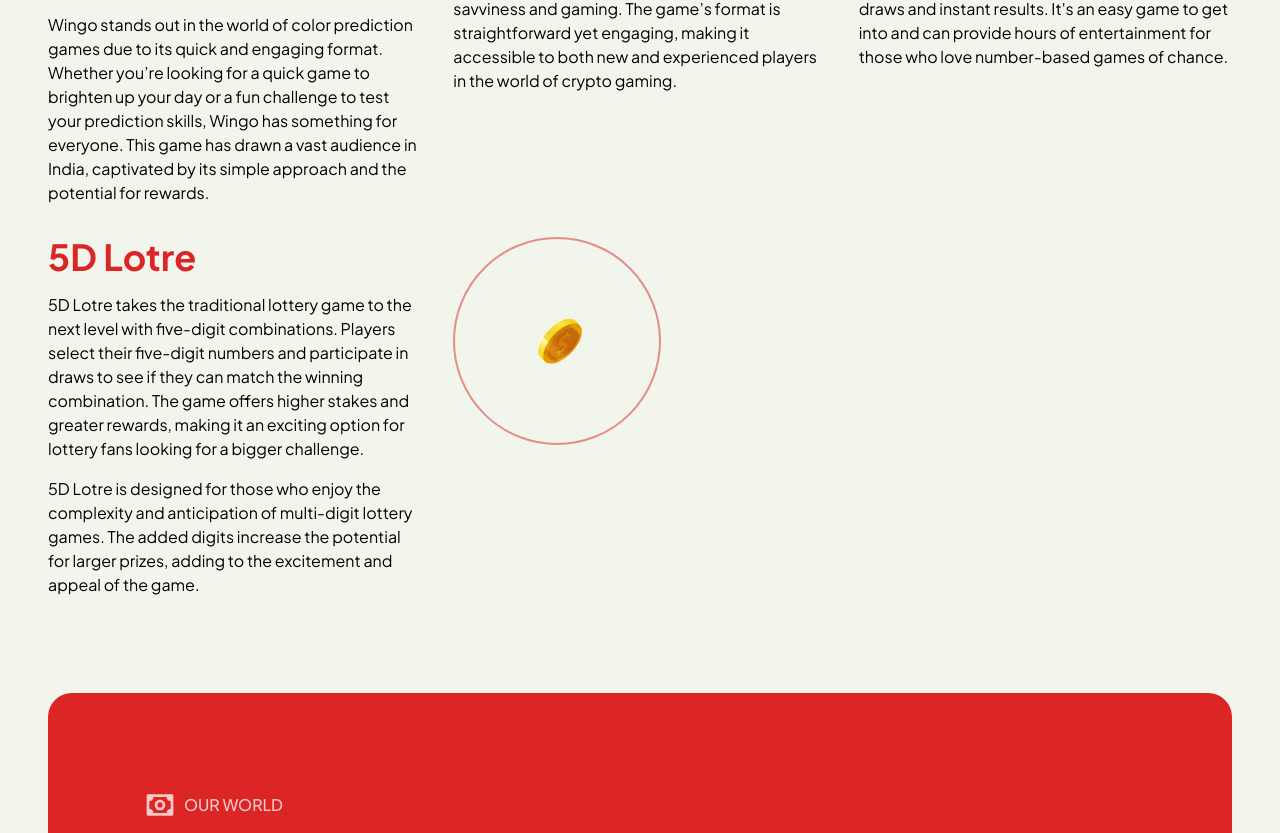
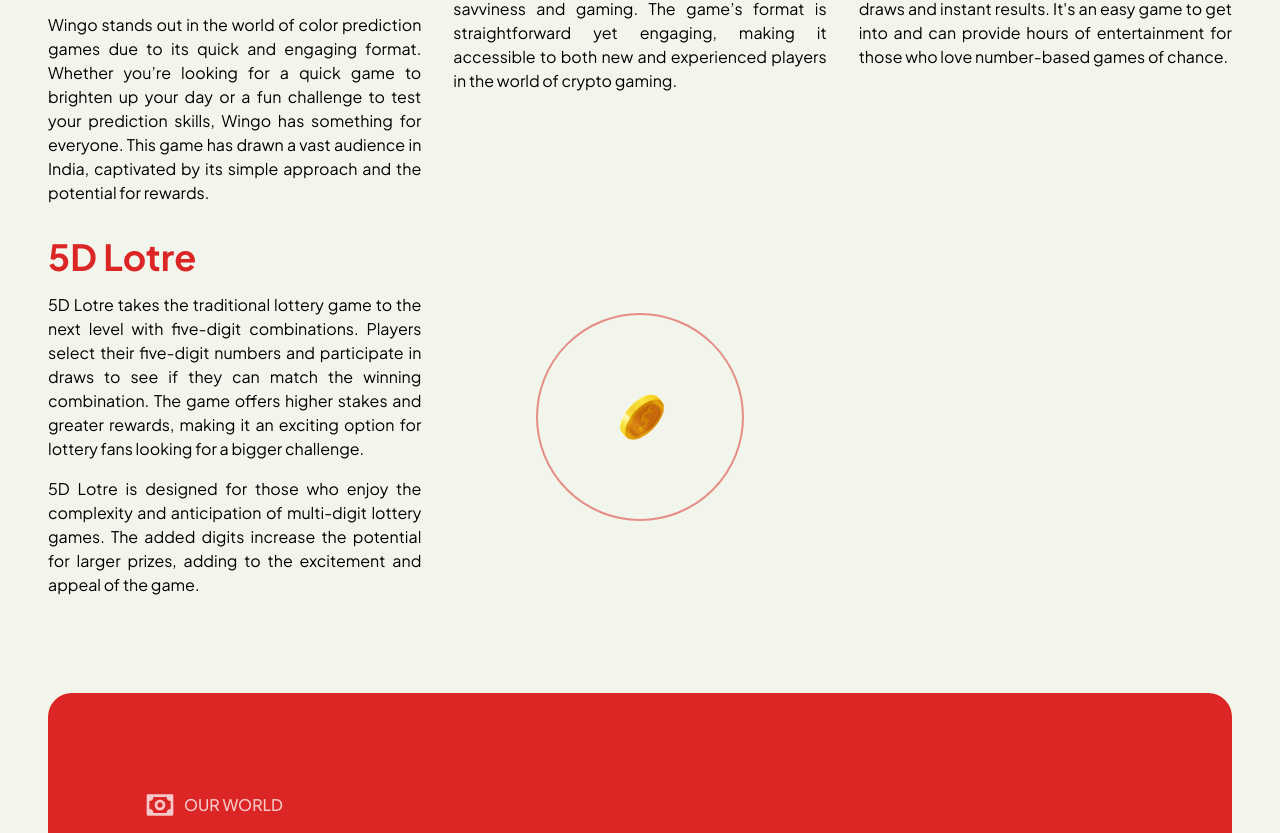
Before and after one commit to punitv2809/lucknow-games, a React (Vite) app: page / in a window 1280 px wide. Shown: the part 2087-2920 px from the top of the page. Built offline with nearby package versions, Linux system fonts and the light colour scheme.

Commit message:
add games

```diff
--- a/src/Screens/Promotions.jsx
+++ b/src/Screens/Promotions.jsx
@@ -3,7 +3,7 @@
 
 const Promotions = () => {
     return (
-        <div className='grid grid-cols-12 p-12 gap-8'>
+        <div className='grid grid-cols-12 p-12 gap-8 text-justify'>
             <div className="col-span-12 md:col-span-4 space-y-4">
                 <p className='text-red-600 text-4xl font-bold'>Wingo Color Prediction Game</p>
                 <p>The Wingo Color Prediction Game has become a favorite among online gaming enthusiasts in India, known for its simplicity and the excitement it offers. This game, which revolves around predicting colors, is an easy yet thrilling way to win prizes. Its popularity stems from its straightforward gameplay, appealing to everyone who loves a bit of fun competition and the chance to win.</p>
@@ -24,7 +24,7 @@
                 <p>5D Lotre takes the traditional lottery game to the next level with five-digit combinations. Players select their five-digit numbers and participate in draws to see if they can match the winning combination. The game offers higher stakes and greater rewards, making it an exciting option for lottery fans looking for a bigger challenge.</p>
                 <p>5D Lotre is designed for those who enjoy the complexity and anticipation of multi-digit lottery games. The added digits increase the potential for larger prizes, adding to the excitement and appeal of the game.</p>
             </div>
-            <div className="col-span-4">
+            <div className="col-span-4 flex items-center justify-center">
                 <div className="rounded-full text-red-600 size-12 md:size-52 hover:rotate-45 transition-all relative border-2 border-red-600/50 flex items-center justify-center">
                     <img src="coin-1.png" alt="" />
                 </div>
```
